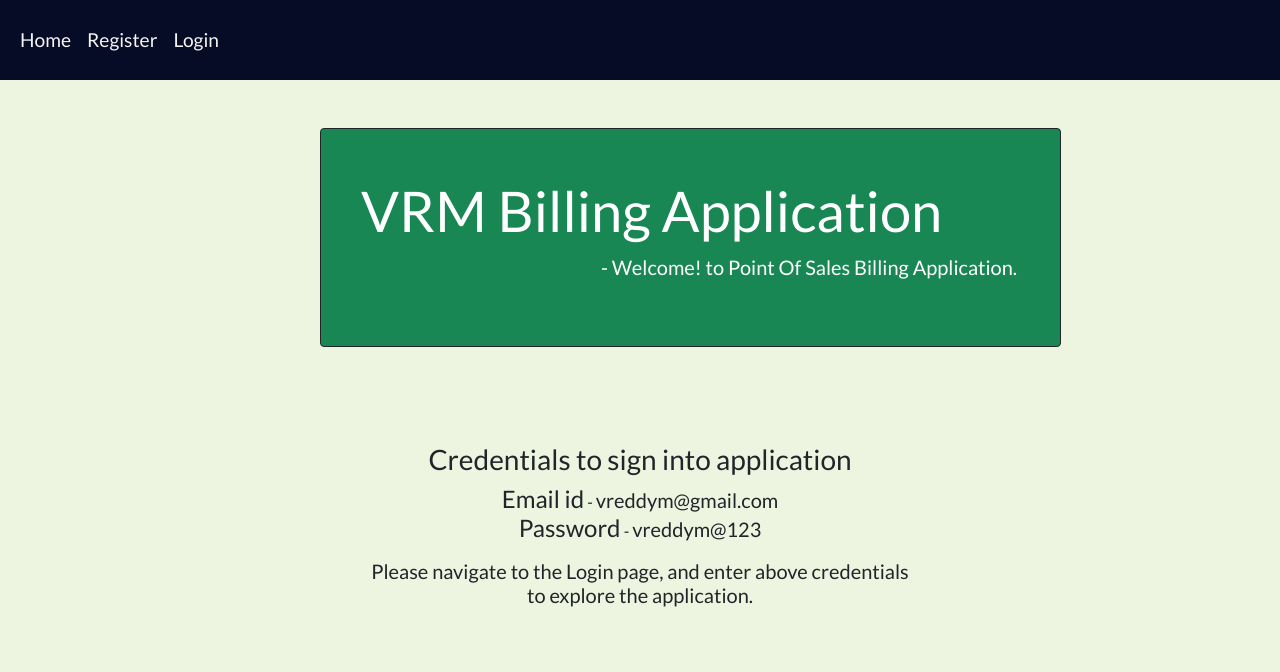
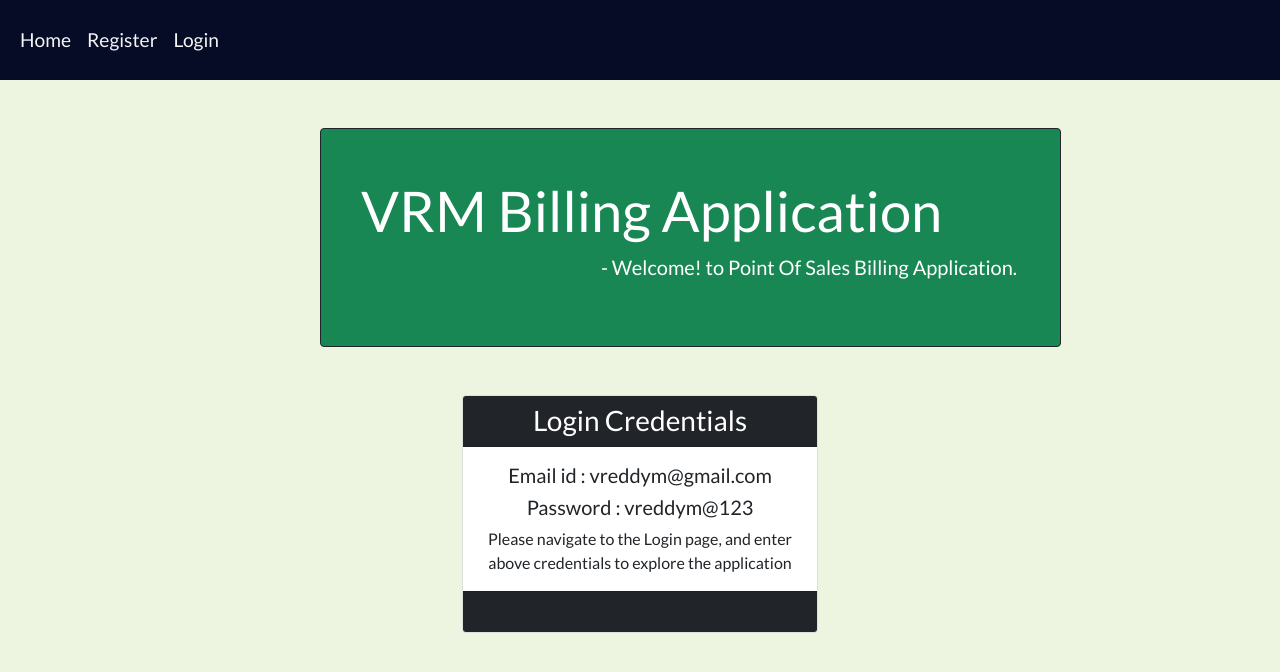
Before and after one commit to Vishwanath760970/billing-application-heroku, a React (Create React App) app: page / in a window 1280 px wide. Shown: the top 672 px of the page. Built offline with nearby package versions, Linux system fonts and the light colour scheme.

Commit message:
UI fixes

```diff
--- a/public/index.html
+++ b/public/index.html
@@ -18,7 +18,7 @@
   <link rel="stylesheet" href="https://fonts.googleapis.com/icon?family=Material+Icons" />
   <link rel="stylesheet" href="https://cdnjs.cloudflare.com/ajax/libs/font-awesome/4.7.0/css/font-awesome.min.css">
   <link rel="stylesheet" href="https://fonts.googleapis.com/icon?family=Material+Icons" />
-  <title>React App</title>
+  <title>POS Billing Application</title>
 </head>
 
 <body style="background-color: #EDF5E1">
--- a/src/App.js
+++ b/src/App.js
@@ -1,6 +1,7 @@
 import React,{useState,useEffect} from 'react';
 
 import SideBar from './components/POS/SideBar/components/SideBar';
+
 import {BrowserRouter as Router, Link,Switch, Route , withRouter, Redirect} from 'react-router-dom'
 
 const App=(props)=> {
@@ -20,6 +21,7 @@ const App=(props)=> {
   console.log(userLoggedIn);
   return (
     <Router >
+
        <SideBar handleAuth={handleAuth} userLoggedIn={userLoggedIn} />
     </Router>
   );
--- /dev/null
+++ b/src/components/POS/Home.css
@@ -0,0 +1,7 @@
+.h1{
+  font-size: 5em;
+  font-weight: 800;
+  color: rgb(37, 28, 28);
+  line-height: 1em;
+  text-transform: uppercase;
+}
--- a/src/components/POS/Home.js
+++ b/src/components/POS/Home.js
@@ -1,11 +1,28 @@
 import React from 'react'
+import Sales from '../../video/sales.mp4';
+import './Home.css'
 
-
-const Home=(props)=> {
+const Home = (props) => {
     return (
-        <div className="container ">
-
-            <div className="row">
+        <div className="container " >
+            {/* <video
+                autoPlay
+                loop
+                muted
+                style={{
+                    position: "absolute",
+                    width: "100%",
+                    left: "50%",
+                    top: "50%",
+                    height: "100%",
+                    objectFit: "cover",
+                    transform: "translate(-50%,-50%)",
+                    zIndex: "-1"
+                }}
+            >
+                <source src={Sales} type="video/mp4" />
+            </video> */}
+             <div className="row">
                 <div className="col-md-10 offset-2 ">
 
             <div className="jumbotron jumbotron-fluid border border-dark m-5 py-5 px-3 rounded bg-success text-white" style={{width:'80%',backgroundColor:'red'}}>
@@ -17,15 +34,20 @@ const Home=(props)=> {
             </div>
             </div>
             <div className="row ">
-                <div className="col-6 offset-3 text-center justify-content-center">
-                    <h3 className="mt-5">Credentials to sign into application</h3>
-                    <div>
-                        <h4 className="d-inline">Email id</h4> - <h5 className="d-inline">vreddym@gmail.com</h5>
+                <div className="col-4 offset-4 text-center text-white justify-content-center">
+
+                    <div className="card text-center">
+                        <div className="card-header bg-dark text-white h3">Login Credentials</div>
+                        <div className="card-body text-dark">
+                            <h5 className="card-title">Email id : vreddym@gmail.com </h5>
+                            <h5 className="card-title">Password : vreddym@123 </h5>
+                            <p className="card-text ">
+                                Please navigate to the Login page, and enter above credentials to explore the application
+                            </p>
+
+                        </div>
+                        <div className="card-footer bg-dark text-dark">I</div>
                     </div>
-                    <div>
-                        <h4 className="d-inline">Password</h4> - <h5 className="d-inline" >vreddym@123</h5>
-                    </div>
-                    <h5 className="mt-3">Please navigate to the Login page, and enter above credentials to explore the application.</h5>
                 </div>
             </div>
         </div>
--- a/src/components/POS/Login.js
+++ b/src/components/POS/Login.js
@@ -60,7 +60,7 @@ const Login=(props)=>{
         }
     }
     return (
-        <div className="container">
+        <div className="container mt-5">
             <div className="row ">
           <div className="col-md-10  text-center ">
                     <div className="mx-4">
--- a/src/components/POS/Register.js
+++ b/src/components/POS/Register.js
@@ -93,7 +93,7 @@ const Register=(props)=> {
     }
 
     return (
-        <div className="container">
+        <div className="container mt-5">
             <div className="row ">
                 <div className="col-md-10  text-center ">
                     <div className="mx-4">
--- a/src/index.js
+++ b/src/index.js
@@ -2,7 +2,10 @@ import React from 'react';
 import ReactDOM from 'react-dom';
 import App from './App';
 import configureStore from './store/configureStore'
-import {BrowserRouter} from 'react-router-dom'
+
+
+
+import {BrowserRouter} from 'react-router-dom';
 import  {Provider} from 'react-redux'
 
 const store=configureStore();
```
Also changed, not shown: src/components/POS/test.js (deleted, +0 -11 lines), src/setupTests.js (deleted, +0 -5 lines), src/testing123.js (deleted, +0 -11 lines), 1 other file (tests, documents, lock files or other folders).
